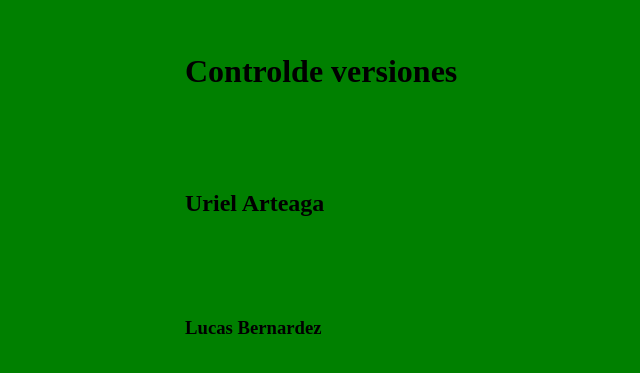
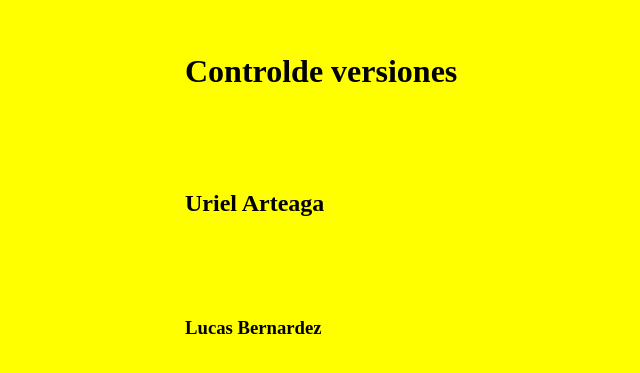
Before and after one commit to UrielArt880/TP_SO_I4_Equipo_103, a plain HTML site: page index.html in a window 1280 px wide. Shown: the part 147-520 px from the top of the page, without its empty margins (115-755 px from the left). Drawn offline with Linux system fonts and the light colour scheme.

Commit message:
punto 13

```diff
--- a/estilo.css
+++ b/estilo.css
@@ -3,6 +3,6 @@
 }
 body {
 
-  background:green;
+  background:yellow;
 
 }
```
